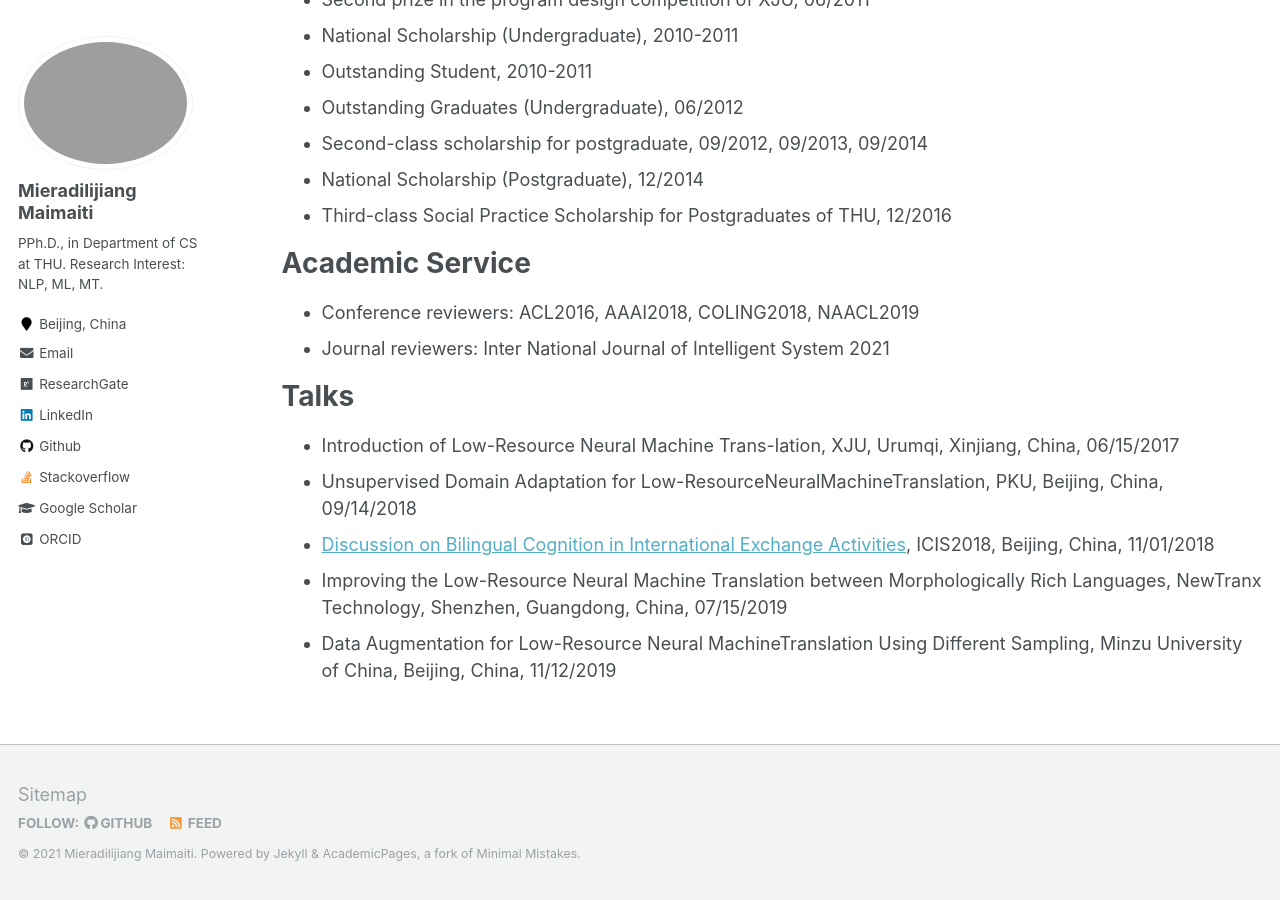
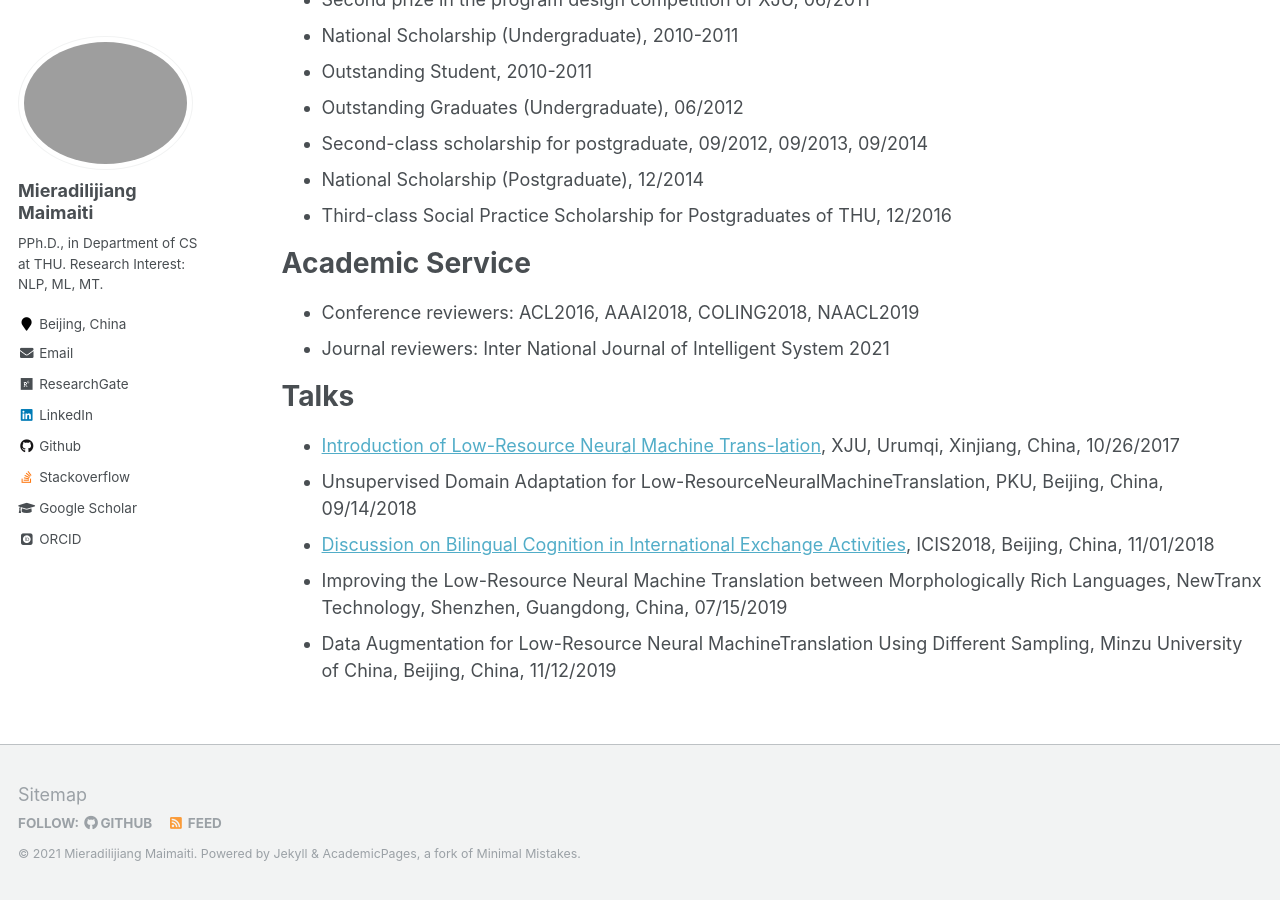
Before and after one commit to miradel51/miradel51.github.io, a Jekyll site: the page built from _pages/cv.md, in a window 1280 px wide and 900 px high, scrolled down 3690 px. Built offline with Jekyll 4.4.1, drawn with Linux system fonts in a browser that asks for light colours; some web fonts are replaced.

Commit message:
update talks xju17

```diff
--- a/_pages/cv.md
+++ b/_pages/cv.md
@@ -111,7 +111,7 @@ Academic Service
 
 Talks
 ======
-* Introduction of Low-Resource Neural Machine Trans-lation, XJU, Urumqi, Xinjiang, China, 06/15/2017
+* [Introduction of Low-Resource Neural Machine Trans-lation](https://miradel51.github.io/files/report_da4mt_xju_v1.0.pdf), XJU, Urumqi, Xinjiang, China, 10/26/2017
 * Unsupervised Domain Adaptation for Low-ResourceNeuralMachineTranslation, PKU, Beijing, China, 09/14/2018
 * [Discussion on Bilingual Cognition in International Exchange Activities](https://miradel51.github.io/files/icis2018_v1.0.pdf), ICIS2018, Beijing, China, 11/01/2018
 * Improving the Low-Resource Neural Machine Translation between Morphologically Rich Languages, NewTranx Technology, Shenzhen, Guangdong, China, 07/15/2019
```
